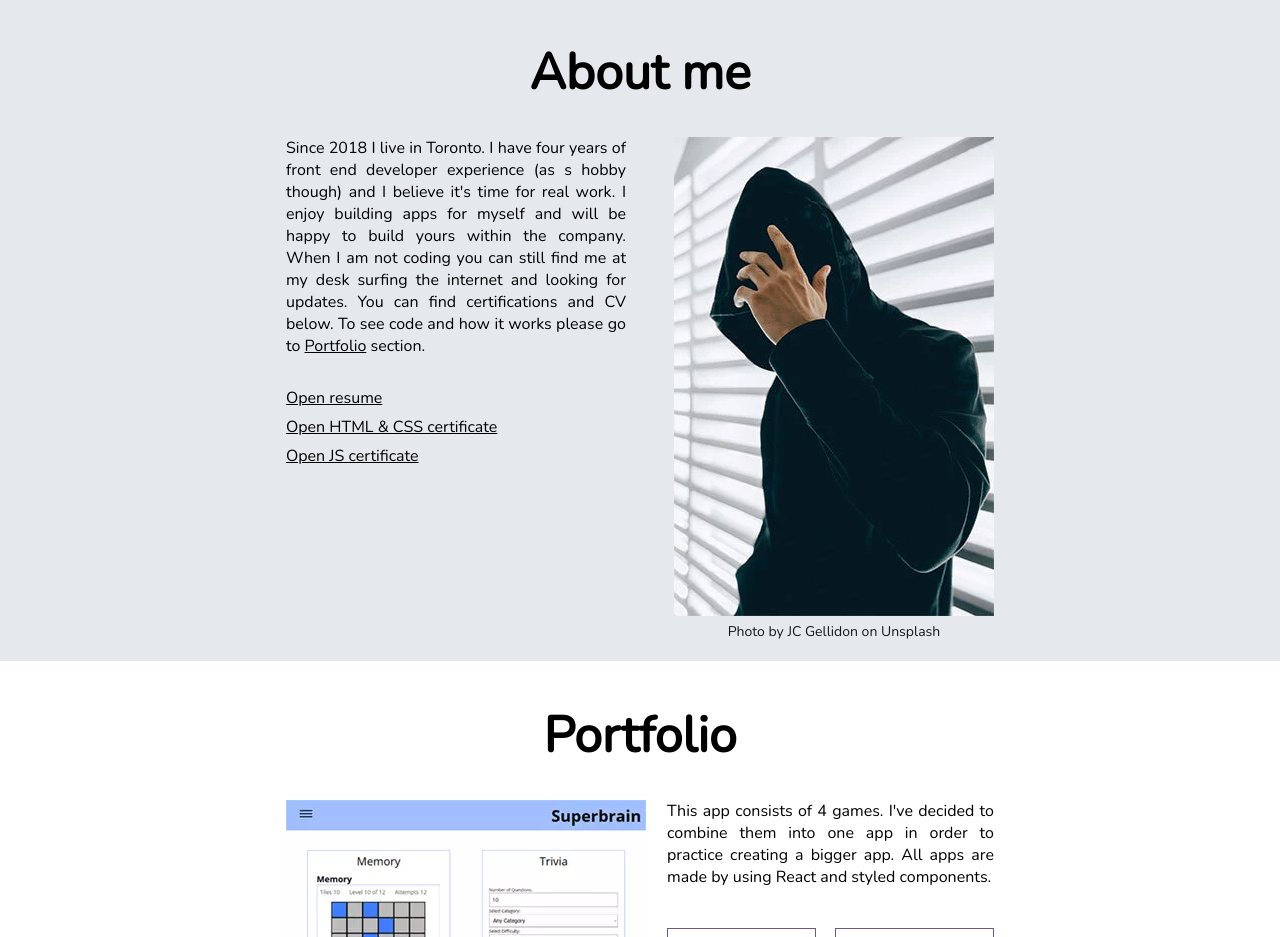
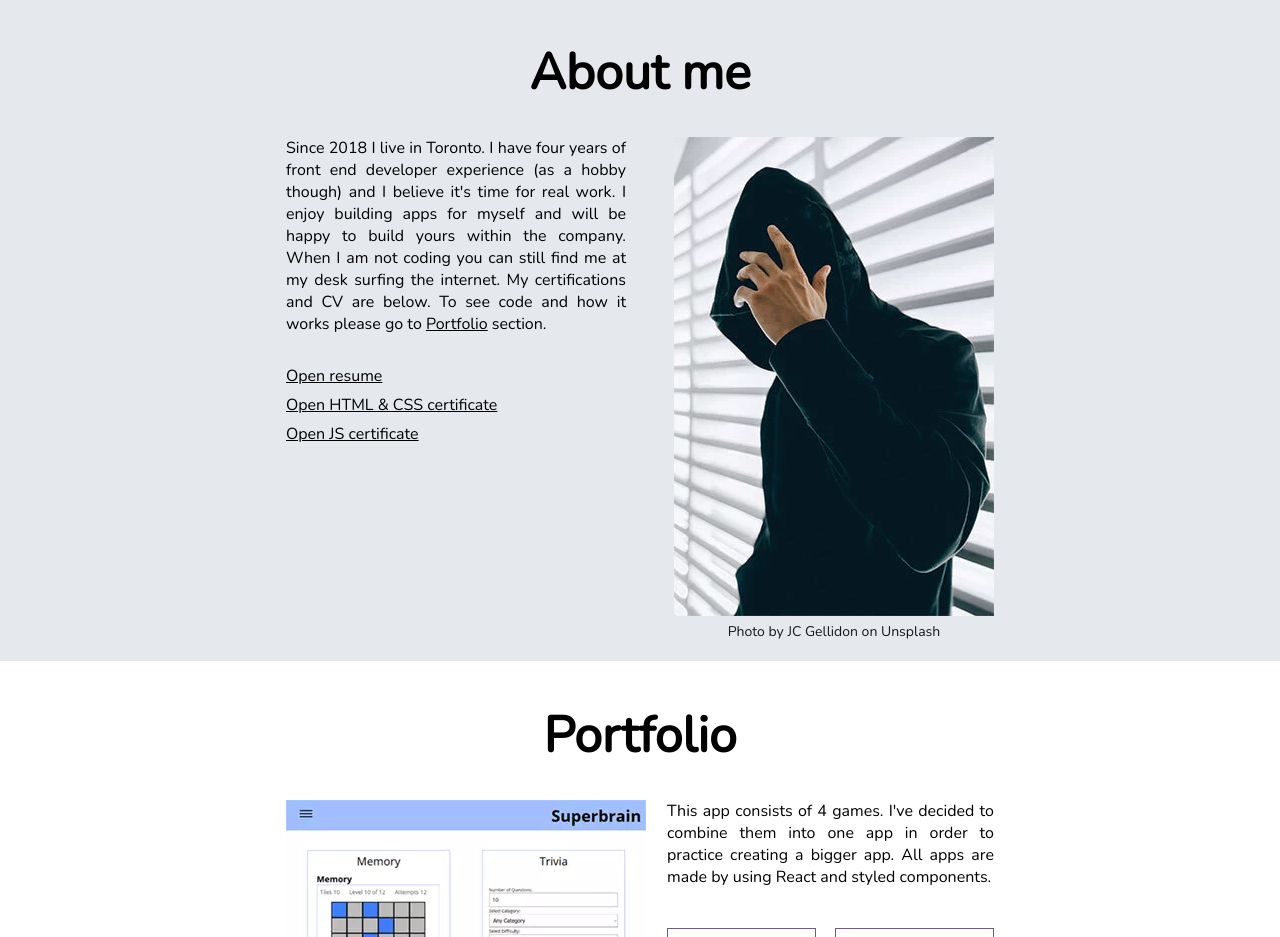
Before and after one commit to SergeiKOS/Portfolio, a plain HTML site: page index.html in a window 1280 px wide. Shown: the part 802-1739 px from the top of the page. Drawn offline with nearby package versions, Linux system fonts and the light colour scheme.

Commit message:
Small portfolio changes

```diff
--- a/index.html
+++ b/index.html
@@ -55,11 +55,10 @@
         <div class="about__description-wrapper">
           <p class="about__description">
             Since 2018 I live in Toronto. I have four years of front end
-            developer experience (as s hobby though) and I believe it's time for
+            developer experience (as a hobby though) and I believe it's time for
             real work. I enjoy building apps for myself and will be happy to
             build yours within the company. When I am not coding you can still
-            find me at my desk surfing the internet and looking for updates. You
-            can find certifications and CV below. To see code and how it works
+            find me at my desk surfing the internet. My certifications and CV are below. To see code and how it works
             please go to
             <a
               class="about__portfolio-link nav-list__item-link--portfolio"
```
Also changed, not shown: 1 other file.
